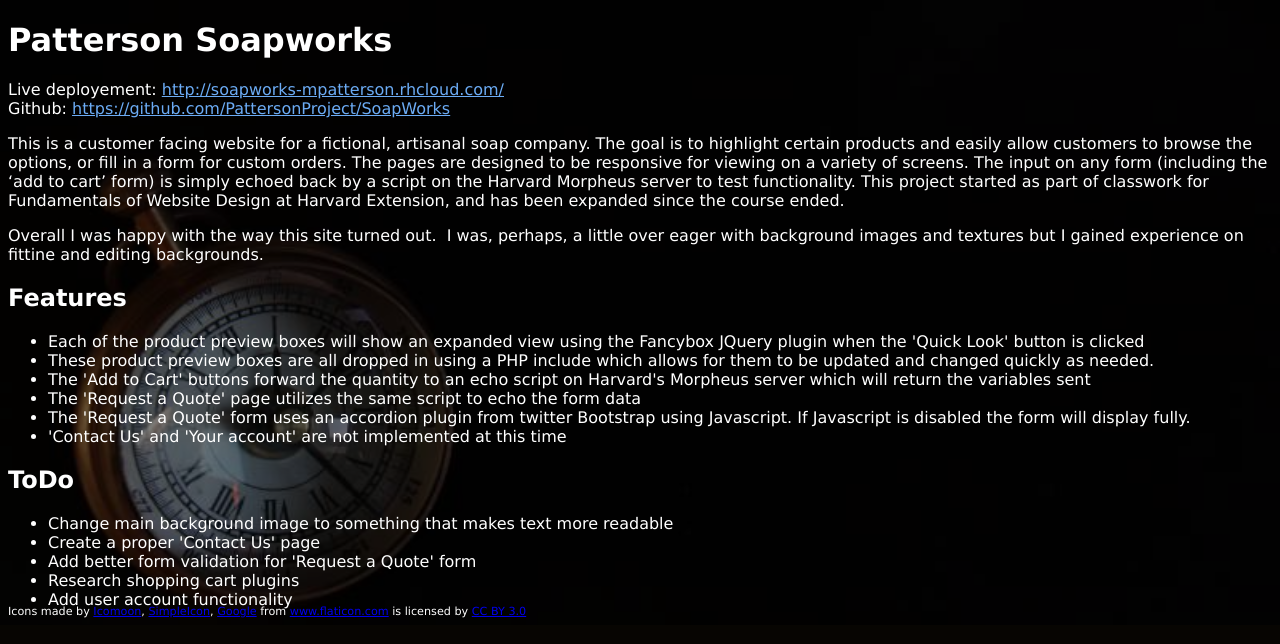
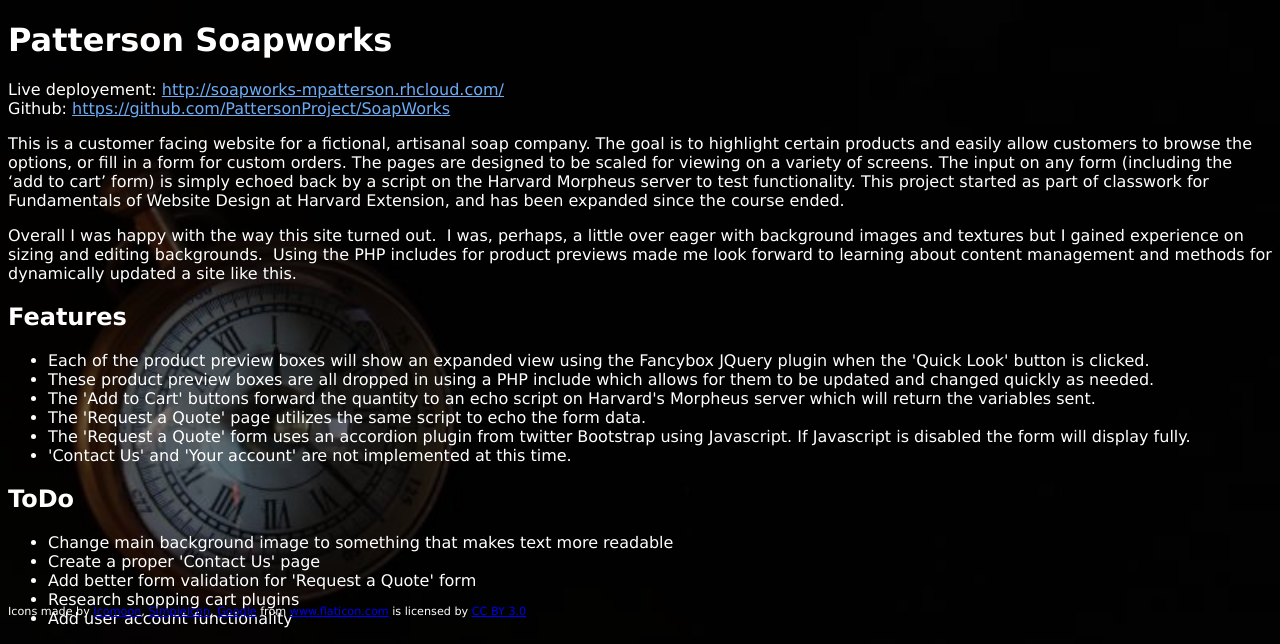
Before and after one commit to PattersonProject/thepattersonproject-website, a PHP site: page /soapworks.php in a window 1280 px wide. Shown: the part 182-826 px from the top of the page. Before the commit the page ends 800 px from the top, so only its background shows below. Run offline with PHP 8.4, Linux system fonts and the light colour scheme; some web fonts are replaced.

Commit message:
Proofreading edits

```diff
--- a/projects.php
+++ b/projects.php
@@ -17,7 +17,7 @@
 		<p>During my coursework I have developed a number of projects for my classes. Select a link below for more information on these individual projects.</p>
 		<h2>Soapworks</h2>
 		<p>This is a mockup of a customer facing site of a (fictional) artisanal soap company. This site includes several product pages, a custom order form, and product pop-ups.</p>
-		<p>Read about this project <a href="soapworks.php">here</a> and see the <a href="http://soapworks-mpatterson.rhcloud.com/">live deployment here</a>
+		<p>Read about this project <a href="soapworks.php">here</a> and see the <a href="http://soapworks-mpatterson.rhcloud.com/">live deployment here</a>.</p>
 		<h2>Utopia</h2>
 		<p>Utopia offers Boston Taxi cabs a technological solution to the heightened competition from Transportation Network Companies like Uber and Lyft. This project was developed as my Capstone Project for the degree program at Harvard Extension.</p>
 		<p>Learn more <a href="utopia.php">here</a>.</p>
--- a/soapworks.php
+++ b/soapworks.php
@@ -16,16 +16,16 @@
 		<div id="content">
 			<h1>Patterson Soapworks</h1>
 				<p>Live deployement: <a href="http://soapworks-mpatterson.rhcloud.com/">http://soapworks-mpatterson.rhcloud.com/</a><br />Github: <a href="https://github.com/PattersonProject/SoapWorks">https://github.com/PattersonProject/SoapWorks</a></p>
-				<p>This is a customer facing website for a fictional, artisanal soap company. The goal is to highlight certain products and easily allow customers to browse the options, or fill in a form for custom orders. The pages are designed to be responsive for viewing on a variety of screens. The input on any form (including the &lsquo;add to cart&rsquo; form) is simply echoed back by a script on the Harvard Morpheus server to test functionality. This project started as part of classwork for Fundamentals of Website Design at Harvard Extension, and has been expanded since the course ended.</p>
-				<p>Overall I was happy with the way this site turned out. &nbsp;I was, perhaps, a little over eager with background images and textures but I gained experience on fittine and editing backgrounds.&nbsp;</p>
+				<p>This is a customer facing website for a fictional, artisanal soap company. The goal is to highlight certain products and easily allow customers to browse the options, or fill in a form for custom orders. The pages are designed to be scaled for viewing on a variety of screens. The input on any form (including the &lsquo;add to cart&rsquo; form) is simply echoed back by a script on the Harvard Morpheus server to test functionality. This project started as part of classwork for Fundamentals of Website Design at Harvard Extension, and has been expanded since the course ended.</p>
+				<p>Overall I was happy with the way this site turned out. &nbsp;I was, perhaps, a little over eager with background images and textures but I gained experience on sizing and editing backgrounds.&nbsp; Using the PHP includes for product previews made me look forward to learning about content management and methods for dynamically updated a site like this.</p>
 				<h2>Features</h2>
 				<ul>
-				<li>Each of the product preview boxes will show an expanded view using the Fancybox JQuery plugin when the 'Quick Look' button is clicked</li>
+				<li>Each of the product preview boxes will show an expanded view using the Fancybox JQuery plugin when the 'Quick Look' button is clicked.</li>
 				<li>These product preview boxes are all dropped in using a PHP include which allows for them to be updated and changed quickly as needed.</li>
-				<li>The 'Add to Cart' buttons forward the quantity to an echo script on Harvard's Morpheus server which will return the variables sent</li>
-				<li>The 'Request a Quote' page utilizes the same script to echo the form data</li>
+				<li>The 'Add to Cart' buttons forward the quantity to an echo script on Harvard's Morpheus server which will return the variables sent.</li>
+				<li>The 'Request a Quote' page utilizes the same script to echo the form data.</li>
 				<li>The 'Request a Quote' form uses an accordion plugin from twitter Bootstrap using Javascript. If Javascript is disabled the form will display fully.</li>
-				<li>'Contact Us' and 'Your account' are not implemented at this time</li>
+				<li>'Contact Us' and 'Your account' are not implemented at this time.</li>
 				</ul>
 				<h2>ToDo</h2>
 				<ul>
```
Also changed, not shown: utopia.php (+4 -3 lines).
